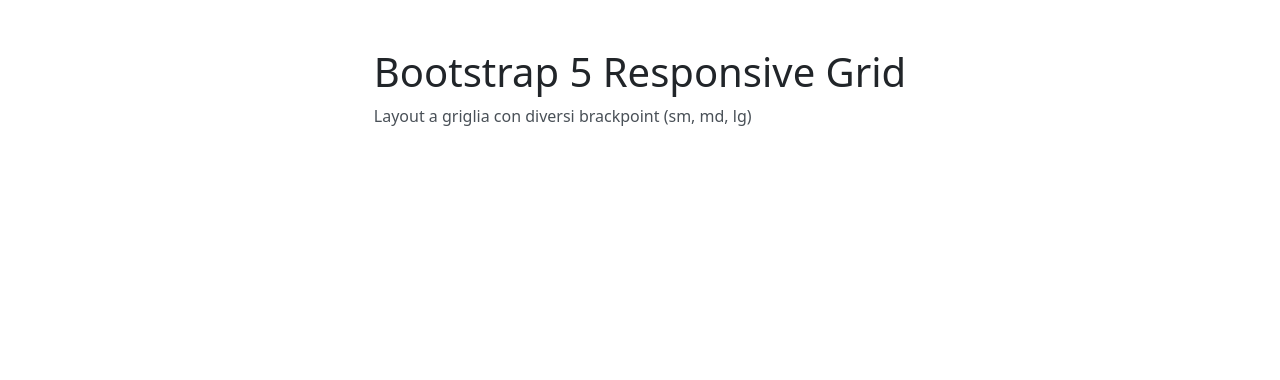
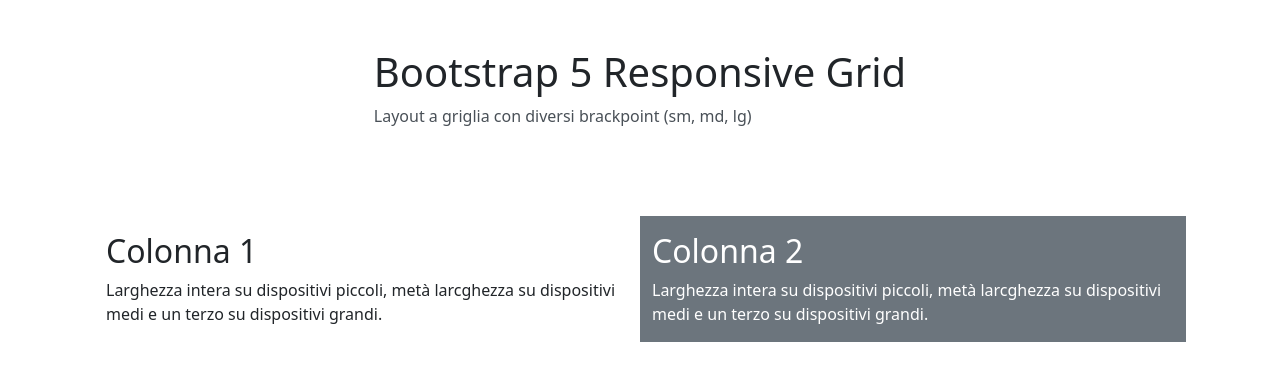
Before and after one commit to Strialuc/htmlcss-bootstrap-layout, a plain HTML site: page index.html in a window 1280 px wide. Drawn offline with nearby package versions, Linux system fonts and the light colour scheme.

Commit message:
terminato prime due colonne

```diff
--- a/index.html
+++ b/index.html
@@ -22,8 +22,24 @@
             <h1>Bootstrap 5 Responsive Grid</h1>
             <p class="text-dark-emphasis">Layout a griglia con diversi brackpoint (sm, md, lg)</p>
         </div>
+    </div>
 
+    <div class="container">
+        <div class="row p-4">
+            <div class="col-sm pt-3">
+                <h2>Colonna 1</h2>
+                <p>Larghezza intera su dispositivi piccoli, metà larcghezza su dispositivi medi e un terzo su
+                    dispositivi grandi.</p>
+            </div>
+            <div class="col-sm text-white bg-secondary pt-3">
+                <h2>Colonna 2</h2>
+                <p>Larghezza intera su dispositivi piccoli, metà larcghezza su dispositivi medi e un terzo su
+                    dispositivi grandi.</p>
+            </div>
+        </div>
     </div>
+
+
 
     <main>
 
```
